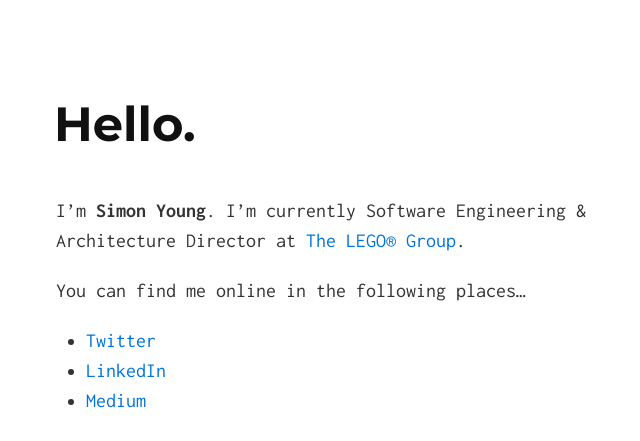
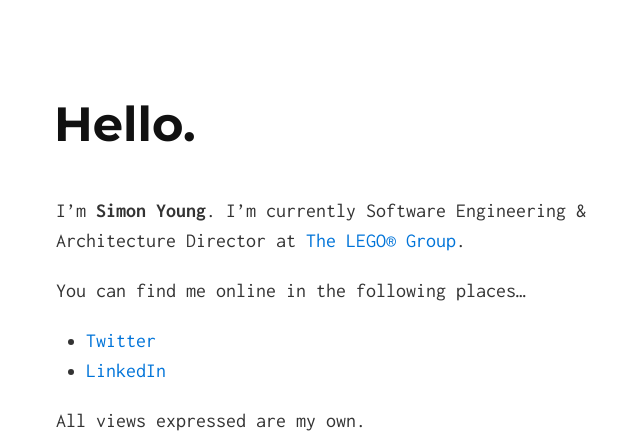
Before and after one commit to simonyoung/simonyoung.github.io, a Jekyll site: the page built from index.md, in a window 1280 px wide. Shown: the top 441 px of the page, without its empty margins (284-924 px from the left). Built offline with Jekyll 4.4.1, drawn with Linux system fonts in a browser that asks for light colours.

Commit message:
Update index.md

```diff
--- a/index.md
+++ b/index.md
@@ -8,6 +8,5 @@ You can find me online in the following places...
 
 * [Twitter](https://twitter.com/simon180)
 * [LinkedIn](https://uk.linkedin.com/in/simonyounguk)
-* [Medium](https://medium.com/@simonyoung_uk)
 
 All views expressed are my own.
```
